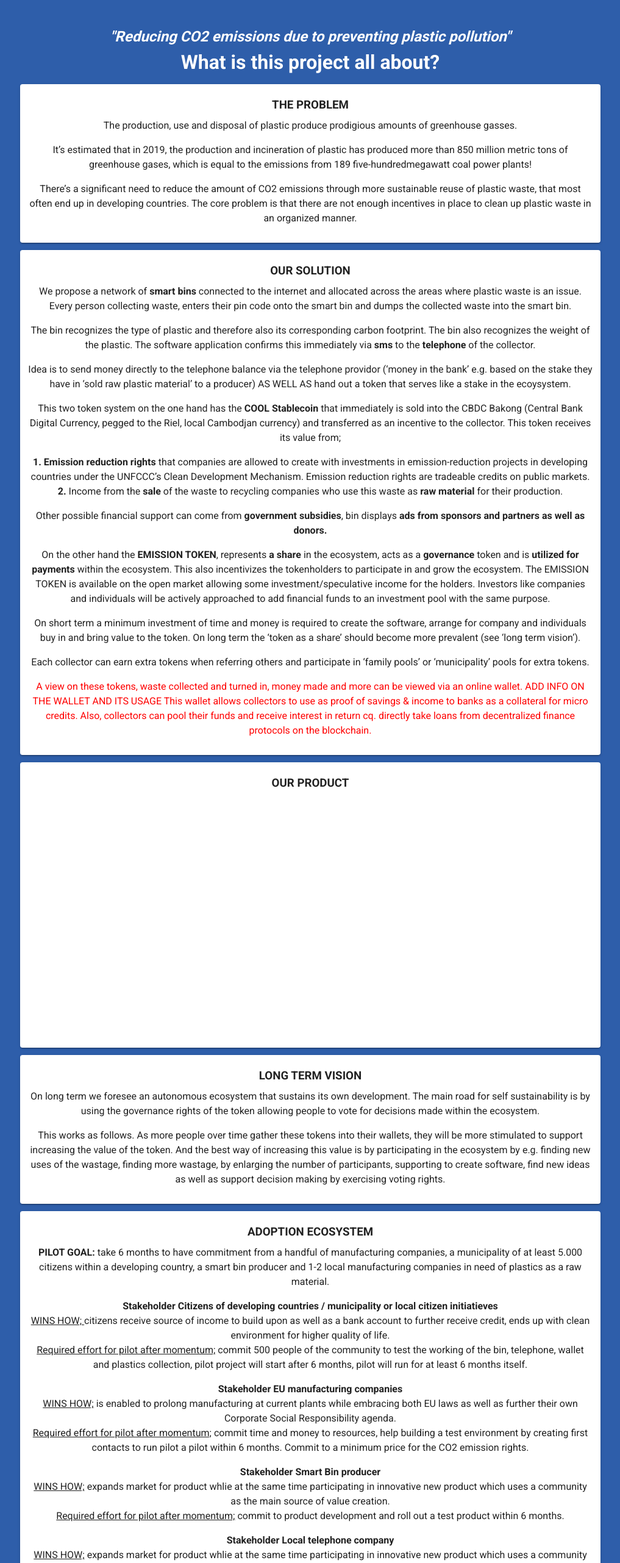
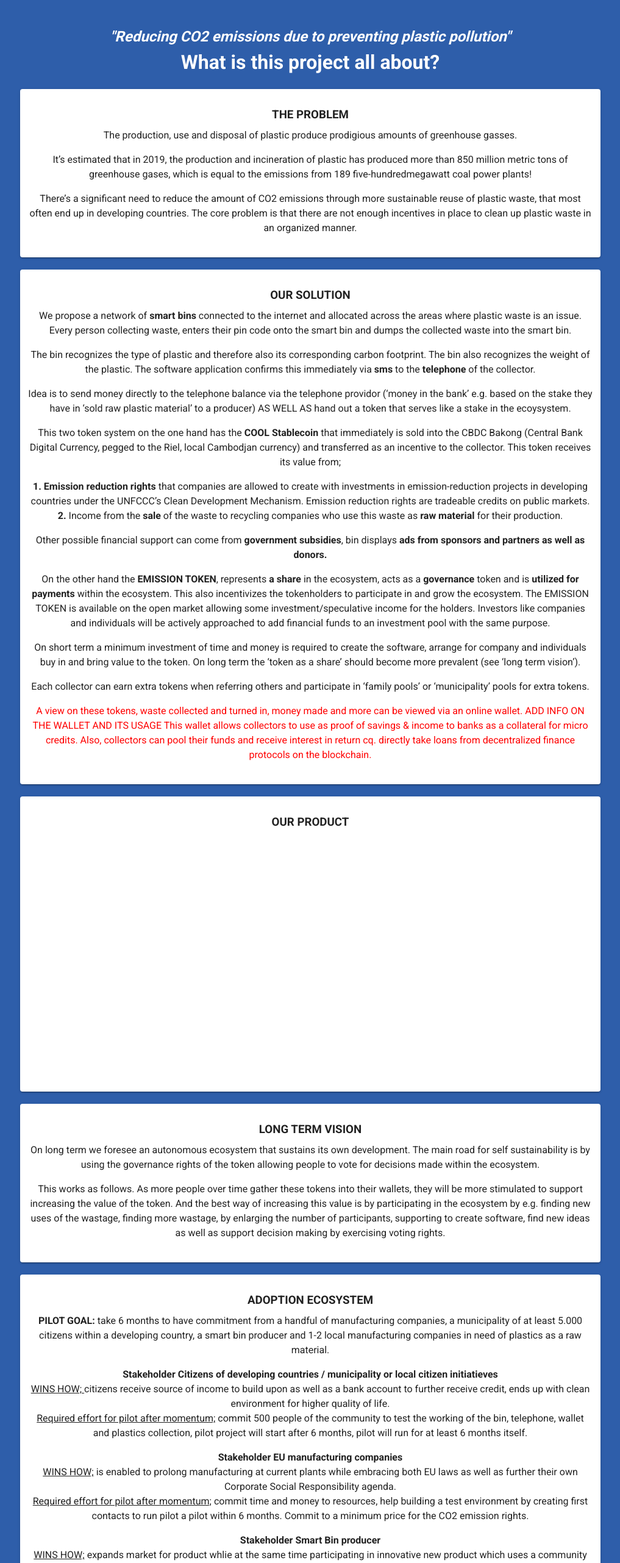
Before and after one commit to NicoleKuong/Team-cool-project, a Vue app in the folder project-cool/: page / in a window 1280 px wide. Shown: the part 234-2797 px from the top of the page at 61% size, without its empty margins (131-1148 px from the left). Built offline with nearby package versions, Linux system fonts and the light colour scheme.

Commit message:
updated styling

```diff
--- a/project-cool/src/components/AboutPage.vue
+++ b/project-cool/src/components/AboutPage.vue
@@ -12,7 +12,7 @@
       </h2>
       <h1>What is this project all about?</h1>
 
-      <v-card class="ma-3 pa-3">
+      <v-card class="mx-3 my-5 px-3 py-5">
         <h3 class="py-2">THE PROBLEM</h3>
         <p>
           The production, use and disposal of plastic produce prodigious amounts
@@ -33,7 +33,7 @@
         </p>
       </v-card>
 
-      <v-card class="ma-3 pa-3">
+      <v-card class="mx-3 my-5 px-3 py-5">
         <h3 class="py-2">OUR SOLUTION</h3>
         <p>
           We propose a network of <b>smart bins</b> connected to the internet
@@ -107,7 +107,7 @@
         </p>
       </v-card>
 
-      <v-card class="ma-3 pa-3">
+      <v-card class="mx-3 my-5 px-3 py-5">
         <h3 class="py-2">OUR PRODUCT</h3>
         <v-row>
           <v-col>
@@ -137,7 +137,7 @@
         </v-row>
       </v-card>
 
-      <v-card class="ma-3 pa-3">
+      <v-card class="mx-3 my-5 px-3 py-5">
         <h3 class="py-2">LONG TERM VISION</h3>
         <p>
           On long term we foresee an autonomous ecosystem that sustains its own
@@ -156,7 +156,7 @@
         </p>
       </v-card>
 
-      <v-card class="ma-3 pa-3">
+      <v-card class="mx-3 my-5 px-3 py-5">
         <h3 class="py-2">ADOPTION ECOSYSTEM</h3>
         <p>
           <b>PILOT GOAL:</b> take 6 months to have commitment from a handful of
```
